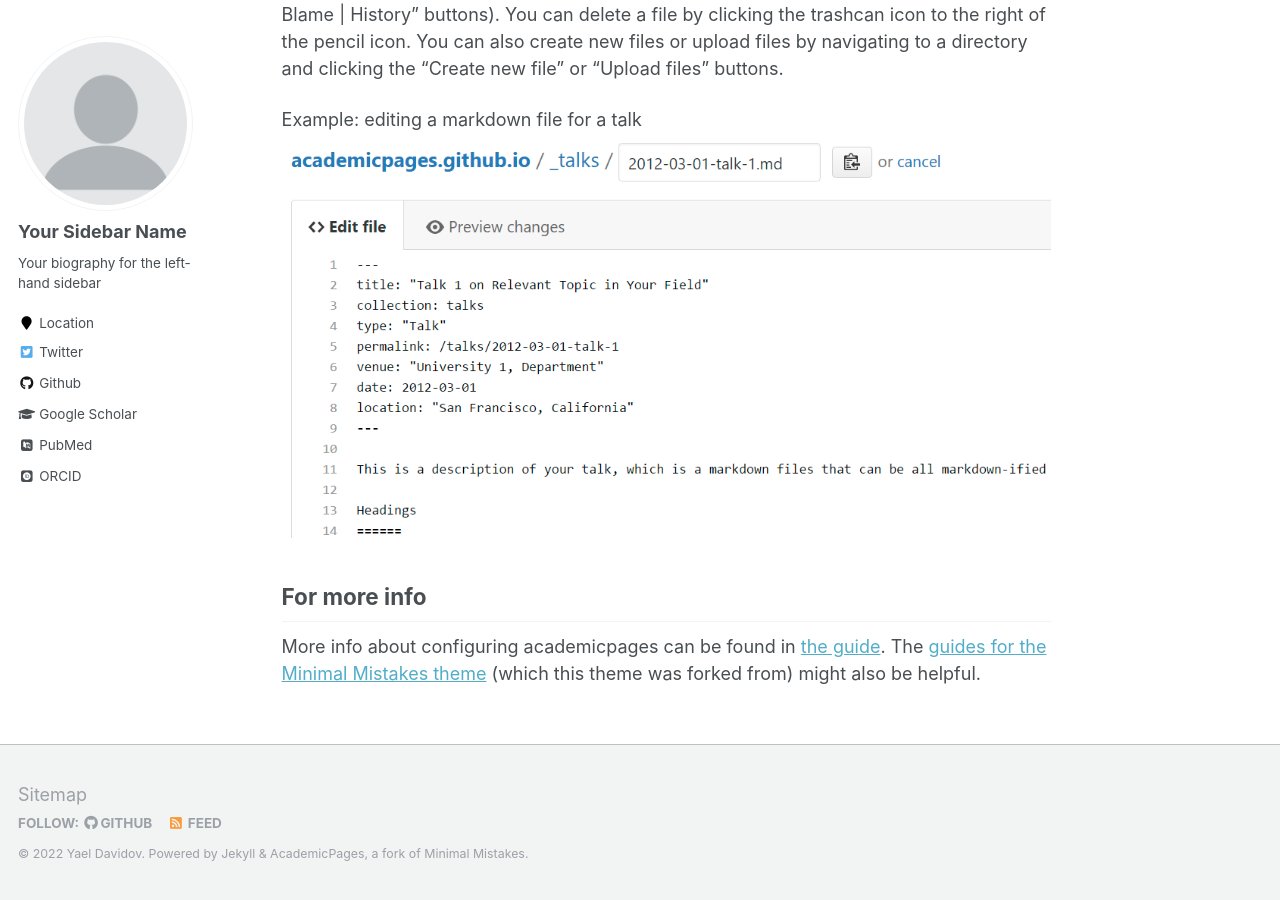
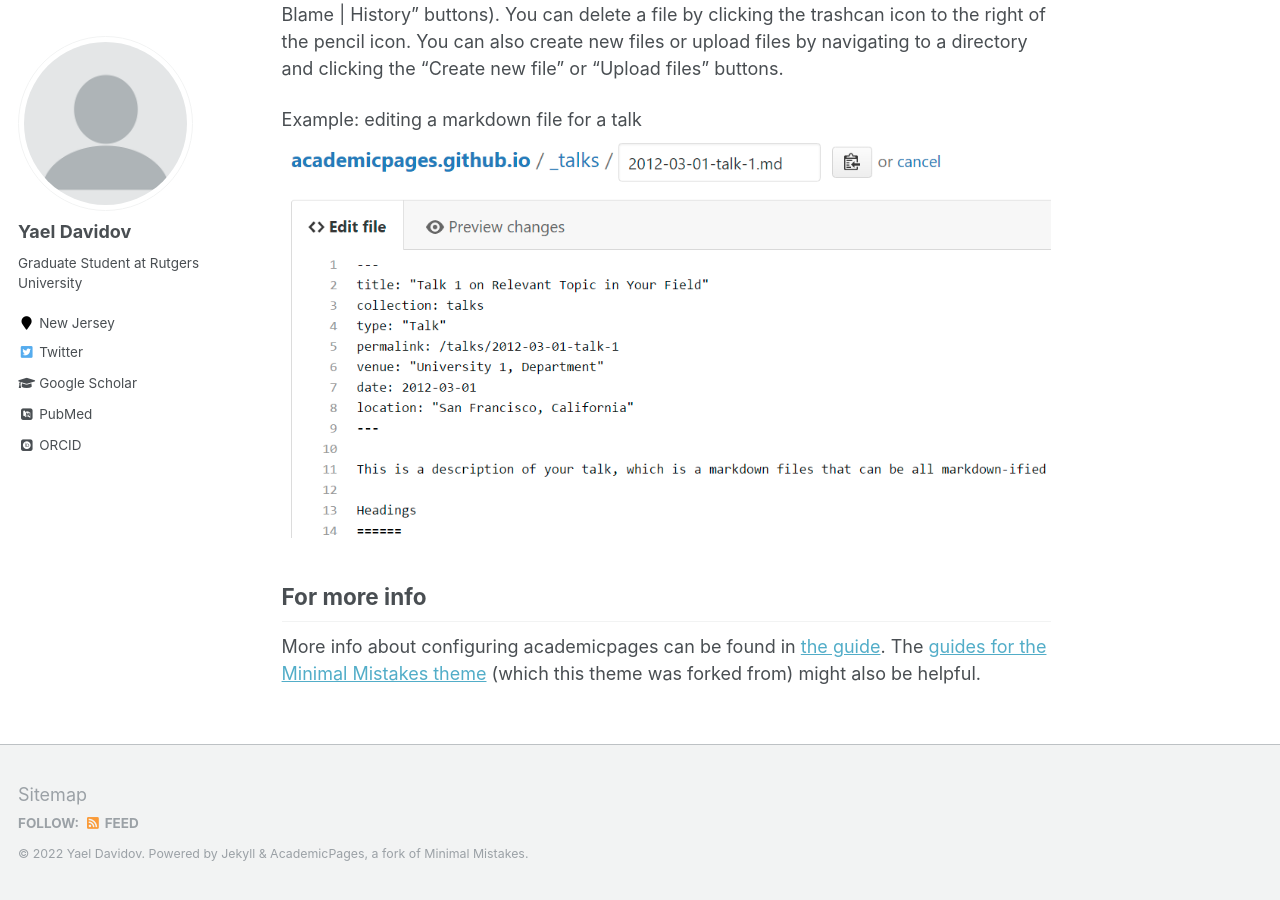
Before and after one commit to yaeldavidov/yaeldavidov.github.io, a Jekyll site: the page built from _pages/about.md, in a window 1280 px wide and 900 px high, scrolled down 2463 px. Built offline with Jekyll 4.4.1, drawn with Linux system fonts in a browser that asks for light colours; some web fonts are replaced.

Commit message:
Update site author _config.yml

```diff
--- a/_config.yml
+++ b/_config.yml
@@ -80,10 +80,10 @@ analytics:
 
 # Site Author
 author:
-  name             : "Your Sidebar Name"
+  name             : "Yael Davidov"
   avatar           : "profile.png"
-  bio              : "Your biography for the left-hand sidebar"
-  location         : "Location"
+  bio              : "Graduate Student at Rutgers University"
+  location         : "New Jersey"
   employer         :
   pubmed           : "https://www.ncbi.nlm.nih.gov/pubmed/?term=john+snow"
   googlescholar    : "http://yourfullgooglescholarurl.com"
@@ -96,7 +96,7 @@ author:
   flickr           :
   facebook         :
   foursquare       :
-  github           : "academicpages"
+  github           :
   google_plus      :
   keybase          :
   instagram        :
```
